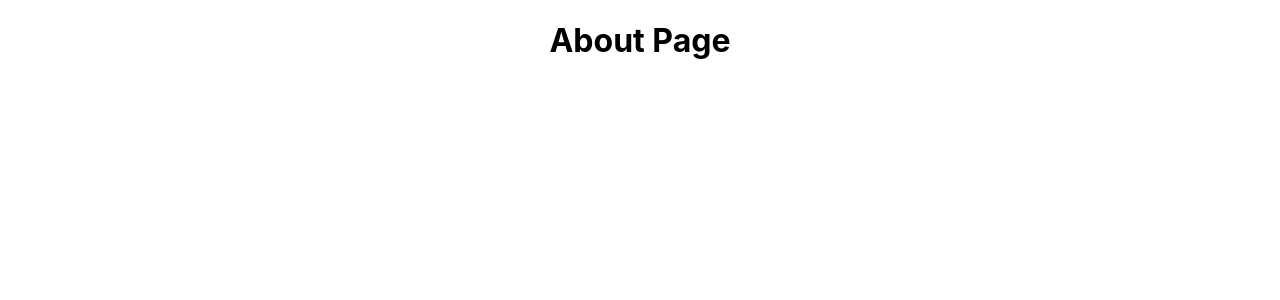
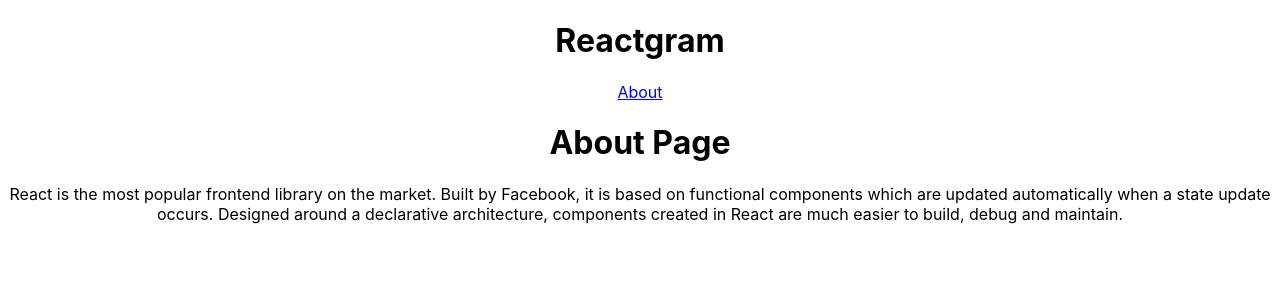
Before and after one commit to brunojppb/reactgram-web, a React (Create React App) app: page /about in a window 1280 px wide. Shown: the top 300 px of the page. Built offline with nearby package versions, Linux system fonts and the light colour scheme.

Commit message:
Creating the about page

```diff
--- a/package.json
+++ b/package.json
@@ -8,6 +8,7 @@
     "@testing-library/user-event": "^7.1.2",
     "react": "^16.12.0",
     "react-dom": "^16.12.0",
+    "react-router-dom": "^5.1.2",
     "react-scripts": "3.3.0"
   },
   "scripts": {
--- a/src/App.js
+++ b/src/App.js
@@ -1,12 +1,21 @@
 import React from 'react';
 import './App.css';
+import {BrowserRouter as Router, Route, Switch, Link} from 'react-router-dom';
 import AboutPage from './components/static/AboutPage';
 
 function App() {
 
   return (
     <div className="App">
-      <AboutPage/>
+      <h1>Reactgram</h1>
+      <Router>
+        <Link to="/about">About</Link>
+        <Switch>
+          <Route path="/about">
+            <AboutPage/>
+          </Route>
+        </Switch>
+      </Router>
     </div>
   );
 }
--- a/src/components/static/AboutPage.js
+++ b/src/components/static/AboutPage.js
@@ -3,9 +3,10 @@ import React from 'react';
 function AboutPage() {
 
   return(
-    <h1>
-      About Page
-    </h1>
+    <div>
+      <h1>About Page</h1>
+      <p>React is the most popular frontend library on the market. Built by Facebook, it is based on functional components which are updated automatically when a state update occurs. Designed around a declarative architecture, components created in React are much easier to build, debug and maintain.</p>
+    </div>
   )
 
 }
```
Also changed, not shown: 1 other file (tests, documents, lock files or other folders).
